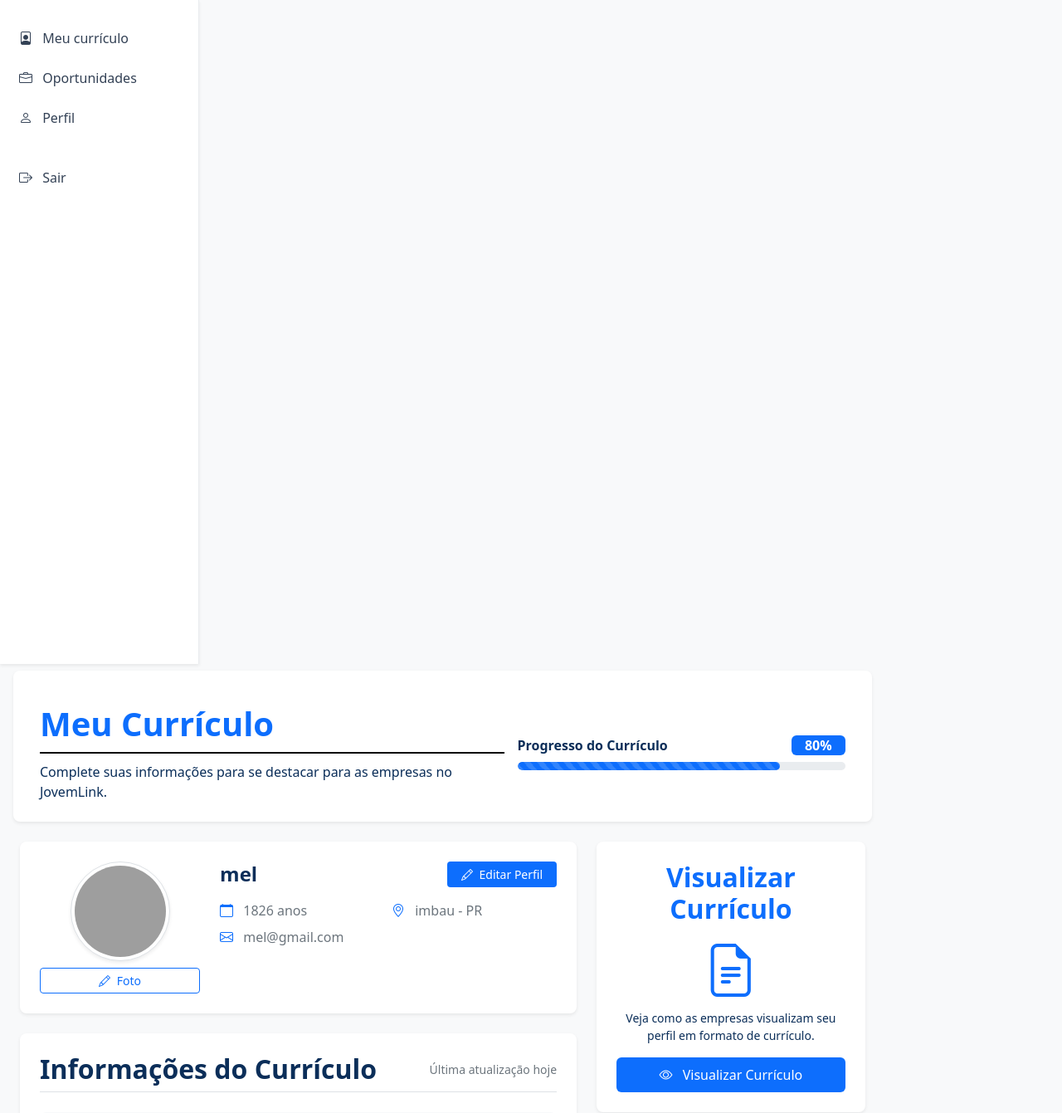
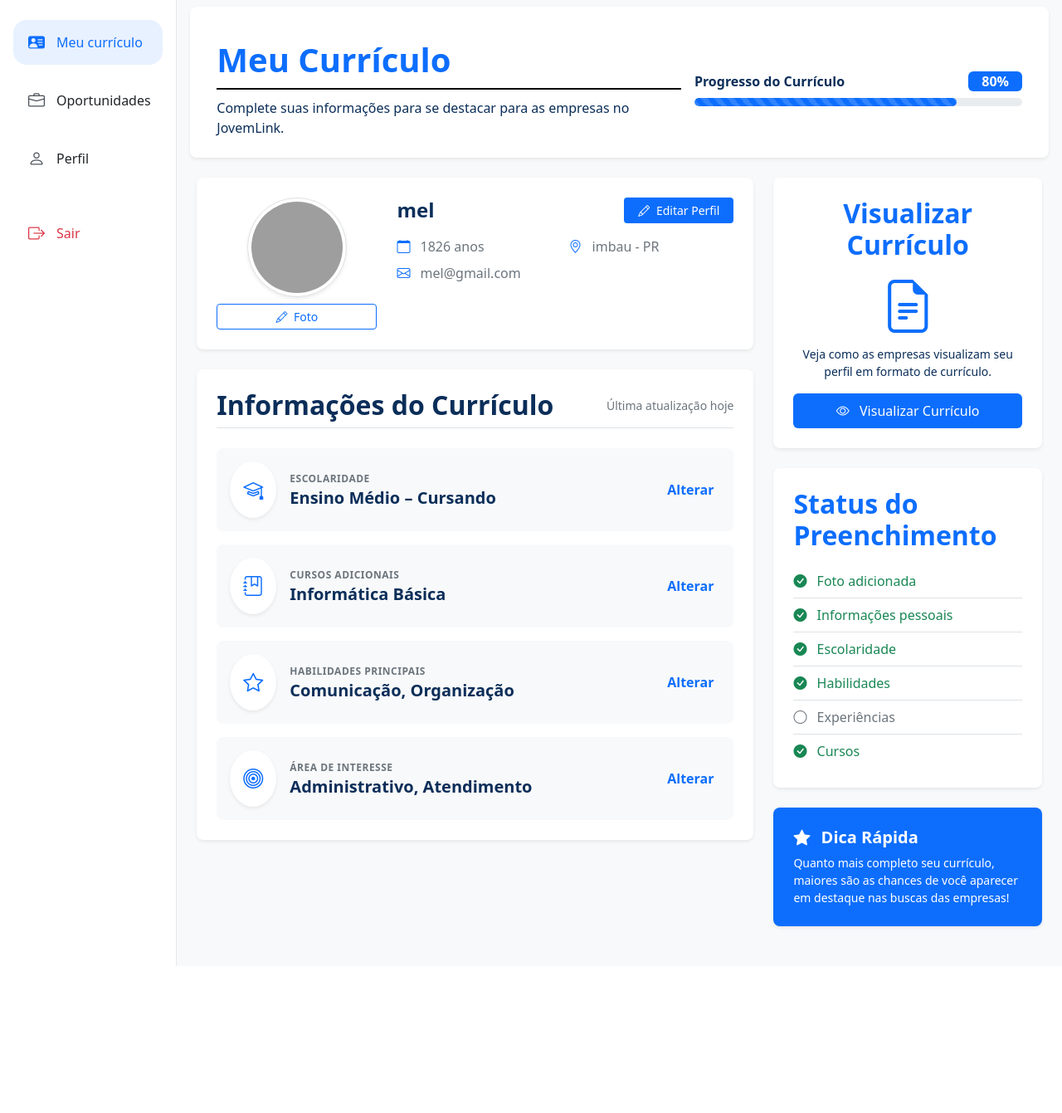
Before and after one commit to Melany-cpu/jovemlink, a PHP site: page /perfilCandidato.php in a window 1280 px wide. Shown: the top 1341 px of the page at 83% size. After the commit the page ends 1164 px from the top, so only its background shows below. Run offline with PHP 8.4, Linux system fonts and the light colour scheme; the visitor is signed in with stand-in values (Sample User, id 1); data comes from the database, SQL or seed files in the repository; grey boxes are pictures that could not be loaded.

Commit message:
Add files via upload

```diff
--- a/perfilCandidato.php
+++ b/perfilCandidato.php
@@ -55,27 +55,125 @@
     <link href="https://cdn.jsdelivr.net/npm/bootstrap@5.3.0/dist/css/bootstrap.min.css" rel="stylesheet">
     <!-- Bootstrap Icons -->
     <link rel="stylesheet" href="https://cdn.jsdelivr.net/npm/bootstrap-icons@1.11.1/font/bootstrap-icons.css">
-    <!-- FontAwesome Icons -->
-    <link rel="stylesheet" href="https://cdnjs.cloudflare.com/ajax/libs/font-awesome/6.4.0/css/all.min.css">
     <!-- Fonte Plus Jakarta Sans -->
-    <link href="https://fonts.googleapis.com/css2?family=Plus+Jakarta+Sans:wght@400;500;600;700;800&display=swap" rel="stylesheet">
+    <link href="https://fonts.googleapis.com/css2?family=Plus+Jakarta+Sans:wght@400;500;600;700&display=swap" rel="stylesheet">
 
     <!-- CSS Customizado -->
     <link rel="stylesheet" href="css/styles.css">
+
+    <style>
+        body {
+            font-family: 'Plus Jakarta Sans', sans-serif;
+            background-color: #f8f9fa;
+        }
+
+        /* Sidebar com borda fina à direita */
+        .sidebar-container {
+            background-color: #ffffff;
+            min-height: 100vh;
+            border-right: 1px solid #e5e7eb;
+            padding-top: 24px;
+            padding-left: 16px;
+            padding-right: 16px;
+        }
+
+        .menu-list {
+            display: flex;
+            flex-direction: column;
+            gap: 16px;
+        }
+
+        .menu-link {
+            display: flex;
+            align-items: center;
+            gap: 14px;
+            padding: 12px 18px;
+            text-decoration: none !important;
+            font-size: 1rem;
+            font-weight: 500;
+            border-radius: 16px;
+            border: none !important;
+            outline: none !important;
+            box-shadow: none !important;
+            transition: background-color 0.2s ease;
+        }
+
+        /* Item Ativo - Meu Currículo */
+        .menu-link.active-item {
+            background-color: #e8f1ff !important;
+            color: #0d6efd !important;
+        }
+
+        .menu-link.active-item i {
+            color: #0d6efd !important;
+            font-size: 1.25rem;
+        }
+
+        /* Itens Padrão - Oportunidades e Perfil */
+        .menu-link.normal-item {
+            background-color: transparent !important;
+            color: #212529 !important;
+        }
+
+        .menu-link.normal-item i {
+            color: #495057 !important;
+            font-size: 1.25rem;
+        }
+
+        .menu-link.normal-item:hover {
+            background-color: #f8f9fa !important;
+        }
+
+        /* Item Sair */
+        .menu-link.logout-item {
+            background-color: transparent !important;
+            color: #dc3545 !important;
+            margin-top: 20px;
+        }
+
+        .menu-link.logout-item i {
+            color: #dc3545 !important;
+            font-size: 1.25rem;
+        }
+
+        .menu-link.logout-item:hover {
+            background-color: #fff5f5 !important;
+        }
+    </style>
 </head>
 <body>
 
 <div class="container-fluid p-0">
     <div class="row g-0">
 
-        <!-- Sidebar Estática -->
-        <div class="col-md-3 col-lg-2 sidebar shadow-sm pt-4">
-            <nav class="nav flex-column px-2 gap-1">
-                <a class="nav-link" href="perfilCandidato.php" style="font-weight: normal !important;"><i class="bi bi-file-person me-2"></i> Meu currículo</a>
-                <a class="nav-link" href="listarVagas.php" style="font-weight: normal !important;"><i class="bi bi-briefcase me-2"></i> Oportunidades</a>
-                <a class="nav-link" href="editarPerfil.php" style="font-weight: normal !important;"><i class="bi bi-person me-2"></i> Perfil</a>
-                <!-- Link de Logout Corrigido -->
-                <a class="nav-link text-danger mt-4" href="logoutUsuario.php" style="font-weight: normal !important;"><i class="bi bi-box-arrow-right me-2"></i> Sair</a>
+        <!-- Sidebar / Menu Lateral -->
+        <div class="col-md-3 col-lg-2 sidebar-container">
+            <nav class="menu-list">
+
+                <!-- 1. Meu currículo (Ativo) -->
+                <a href="perfilCandidato.php" class="menu-link active-item">
+                    <i class="bi bi-person-vcard-fill"></i>
+                    <span>Meu currículo</span>
+                </a>
+
+                <!-- 2. Oportunidades -->
+                <a href="listarVagas.php" class="menu-link normal-item">
+                    <i class="bi bi-briefcase"></i>
+                    <span>Oportunidades</span>
+                </a>
+
+                <!-- 3. Perfil -->
+                <a href="editarPerfil.php" class="menu-link normal-item">
+                    <i class="bi bi-person"></i>
+                    <span>Perfil</span>
+                </a>
+
+                <!-- 4. Sair -->
+                <a href="logoutUsuario.php" class="menu-link logout-item">
+                    <i class="bi bi-box-arrow-right"></i>
+                    <span>Sair</span>
+                </a>
+
             </nav>
         </div>
 
```
